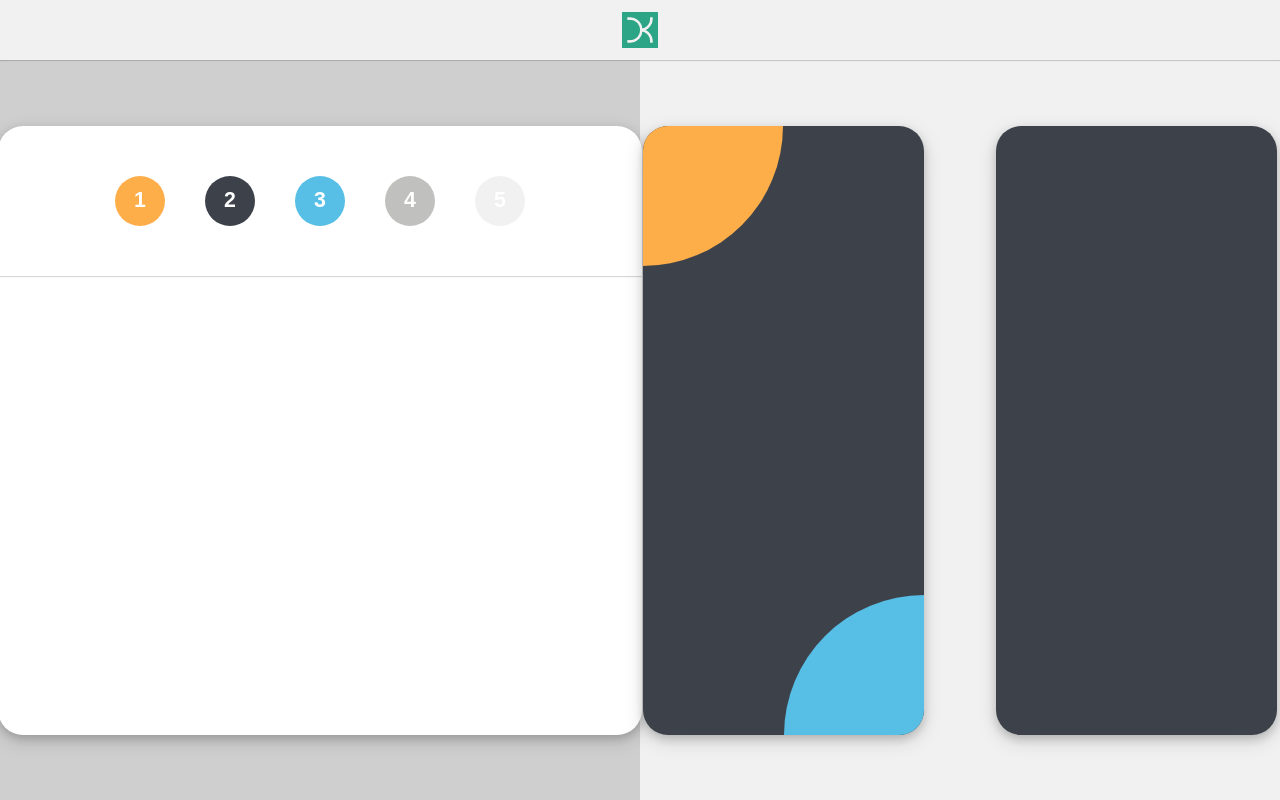
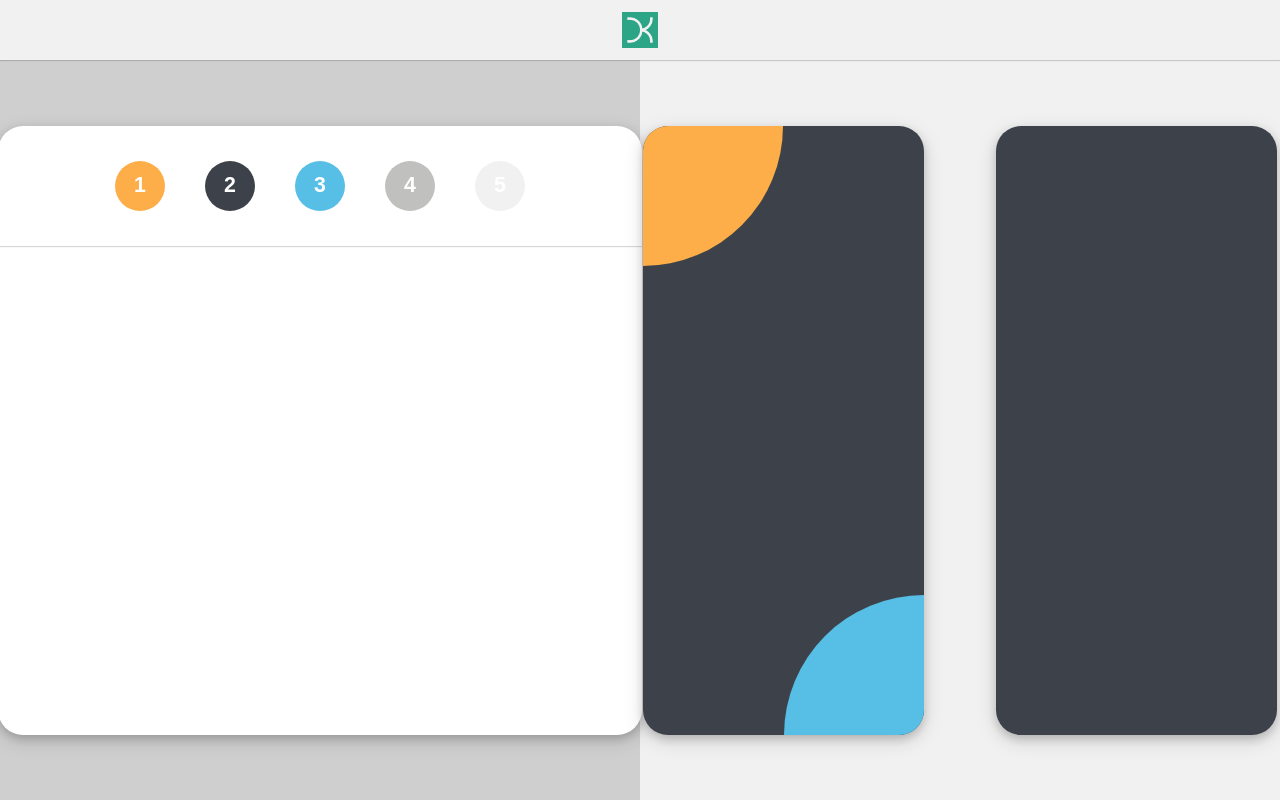
Before and after one commit to KotkaDK/Design_Tools, a React (Create React App) app: page / in a window 1280 px wide. Built offline with nearby package versions, Linux system fonts and the light colour scheme; the HTML template or start-up script is replaced by a standard one.

Commit message:
Update App.sass

```diff
--- a/src/App.sass
+++ b/src/App.sass
@@ -90,7 +90,7 @@ button
 
 .DivToolSettingsColors
   width: 644px
-  height: 150px
+  height: 120px
 
   box-shadow: 0px 1px 1px rgba(35, 35, 35, 0.20)
 
@@ -200,6 +200,9 @@ button
 .PreviewForegroundRoot
   @include bg(#F1F1F1)
 
+.PreviewForegroundPrimary
+  @include bg(#3D424A)
+
 .PreviewTextRoot
   @include txt(#F1F1F1, 400)
 
```
